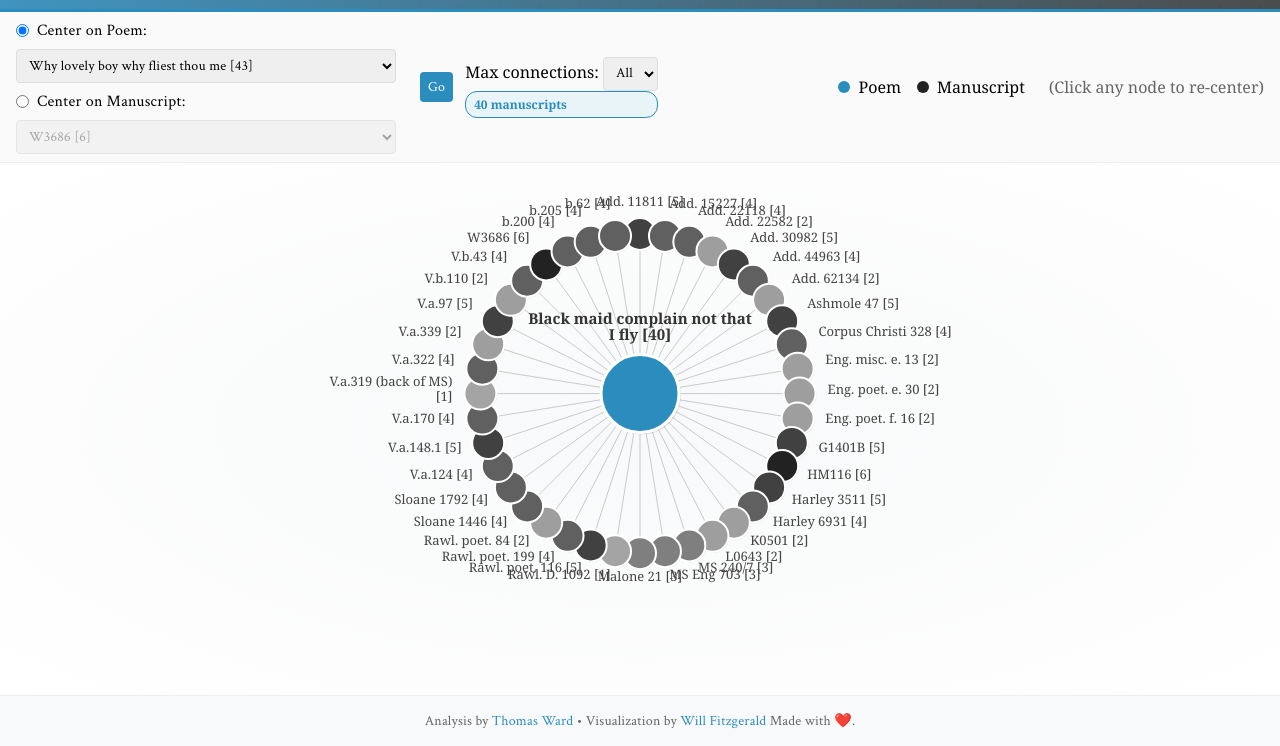
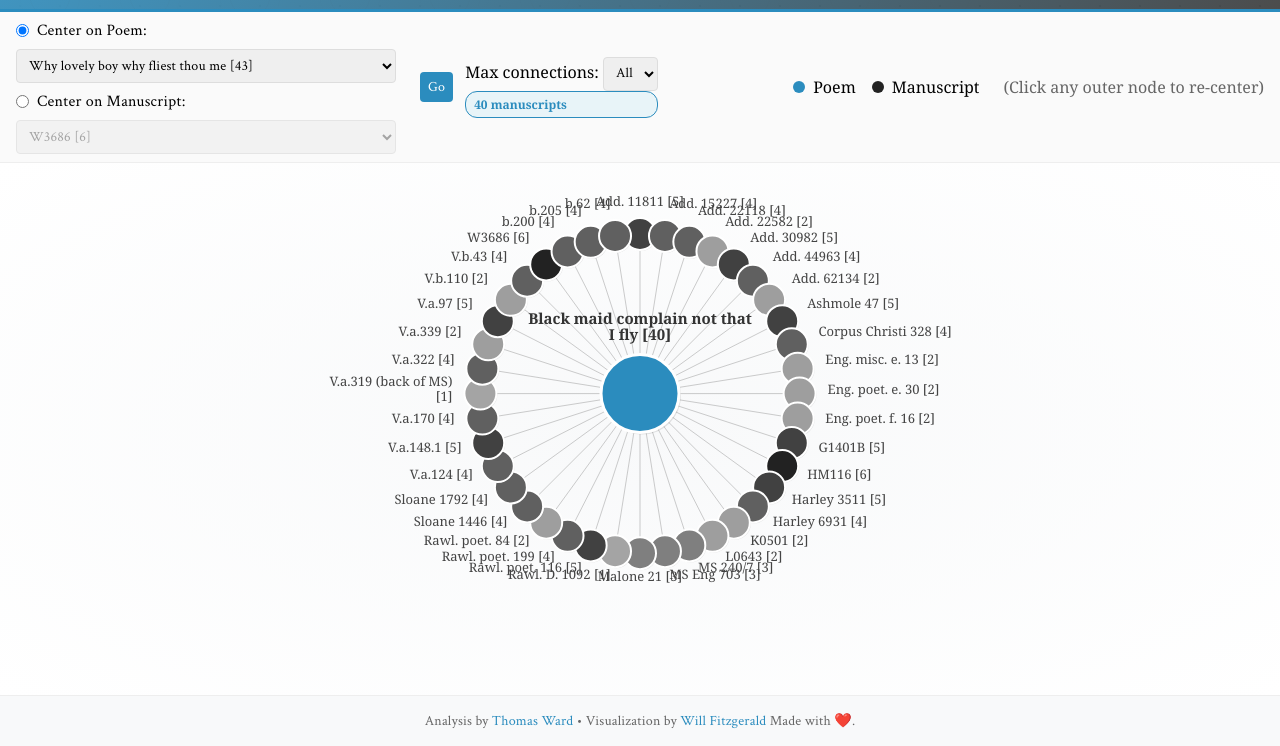
Before and after one commit to willf/bmnetwork, a plain HTML site: page index.html in a window 1280 px wide. Shown: the part 54-800 px from the top of the page. Drawn offline with Linux system fonts and the light colour scheme.

Commit message:
add message

```diff
--- a/index.html
+++ b/index.html
@@ -345,7 +345,7 @@
           Manuscript</span
         >
         <span style="margin-left: 8px; color: #666"
-          >(Click any node to re-center)</span
+          >(Click any outer node to re-center)</span
         >
       </div>
     </header>
```
